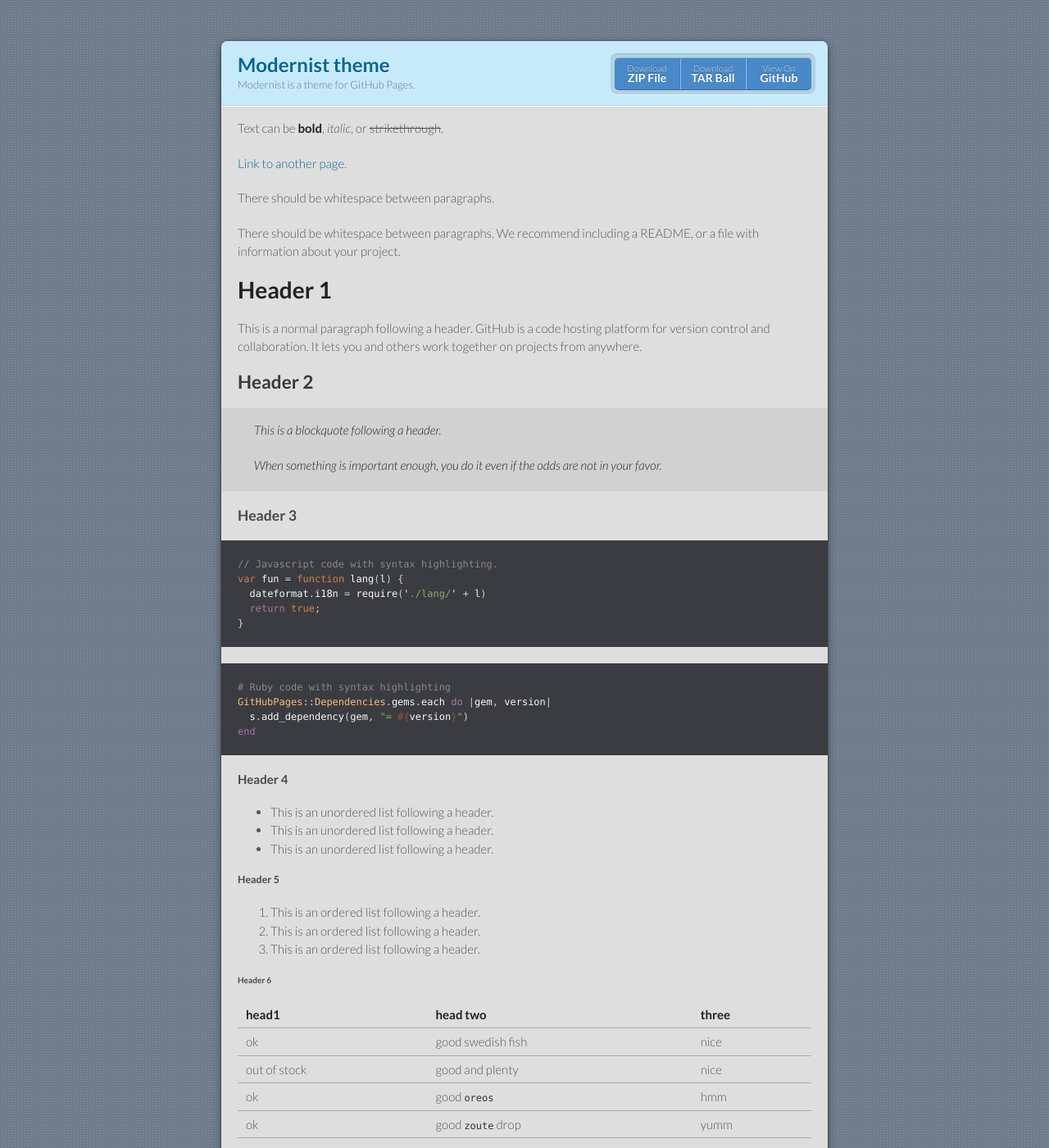
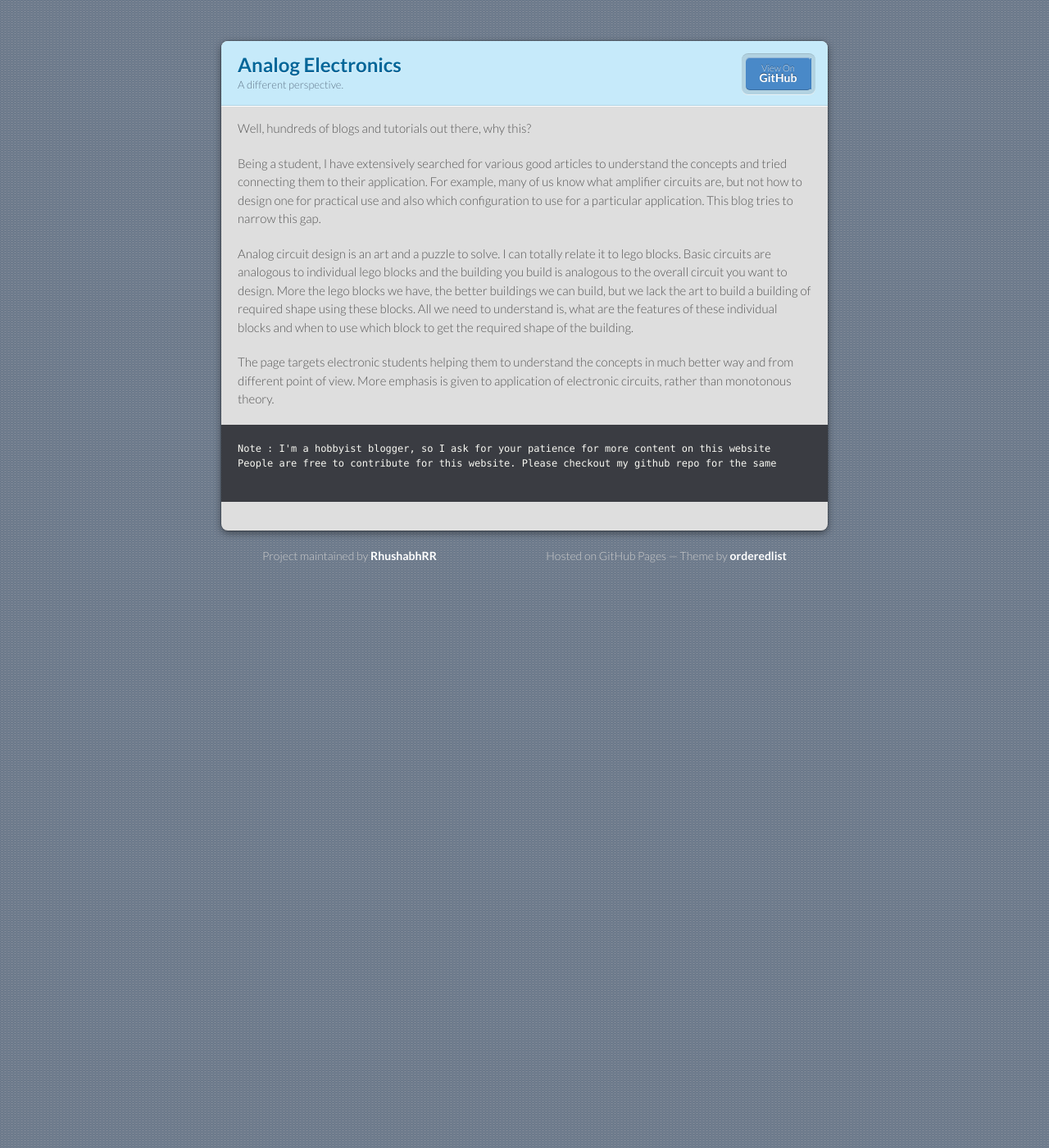
Before and after one commit to RhushabhRR/analog, a Jekyll site: the page built from index.md, in a window 1280 px wide and 1400 px high. Shown: the whole window at 82% size. Built offline with Jekyll 4.4.1, drawn with Linux system fonts in a browser that asks for light colours; some of the changed text lies outside the part shown.

Commit message:
main page: text added

````diff
--- a/_config.yml
+++ b/_config.yml
@@ -1,5 +1,5 @@
-title: Modernist theme
-description: Modernist is a theme for GitHub Pages.
-show_downloads: true
+title: Analog Electronics
+description: A different perspective.
+show_downloads: false
 google_analytics:
 theme: jekyll-theme-modernist
--- a/index.md
+++ b/index.md
@@ -2,122 +2,16 @@
 layout: default
 ---
 
-Text can be **bold**, _italic_, or ~~strikethrough~~.
+Well, hundreds of blogs and tutorials out there, why this?
 
-[Link to another page](./another-page.html).
+Being a student, I have extensively searched for various good articles to understand the concepts and tried connecting them to their application. For example, many of us know what amplifier circuits are, but not how to design one for practical use and also which configuration to use for a particular application. This blog tries to narrow this gap.
 
-There should be whitespace between paragraphs.
+Analog circuit design is an art and a puzzle to solve. I can totally relate it to lego blocks. Basic circuits are analogous to individual lego blocks and the building you build is analogous to the overall circuit you want to design. More the lego blocks we have, the better buildings we can build, but we lack the art to build a building of required shape using these blocks. All we need to understand is, what are the features of these individual blocks and when to use which block to get the required shape of the building.
 
-There should be whitespace between paragraphs. We recommend including a README, or a file with information about your project.
-
-# Header 1
-
-This is a normal paragraph following a header. GitHub is a code hosting platform for version control and collaboration. It lets you and others work together on projects from anywhere.
-
-## Header 2
-
-> This is a blockquote following a header.
->
-> When something is important enough, you do it even if the odds are not in your favor.
-
-### Header 3
-
-```js
-// Javascript code with syntax highlighting.
-var fun = function lang(l) {
-  dateformat.i18n = require('./lang/' + l)
-  return true;
-}
-```
-
-```ruby
-# Ruby code with syntax highlighting
-GitHubPages::Dependencies.gems.each do |gem, version|
-  s.add_dependency(gem, "= #{version}")
-end
-```
-
-#### Header 4
-
-*   This is an unordered list following a header.
-*   This is an unordered list following a header.
-*   This is an unordered list following a header.
-
-##### Header 5
-
-1.  This is an ordered list following a header.
-2.  This is an ordered list following a header.
-3.  This is an ordered list following a header.
-
-###### Header 6
-
-| head1        | head two          | three |
-|:-------------|:------------------|:------|
-| ok           | good swedish fish | nice  |
-| out of stock | good and plenty   | nice  |
-| ok           | good `oreos`      | hmm   |
-| ok           | good `zoute` drop | yumm  |
-
-### There's a horizontal rule below this.
-
-* * *
-
-### Here is an unordered list:
-
-*   Item foo
-*   Item bar
-*   Item baz
-*   Item zip
-
-### And an ordered list:
-
-1.  Item one
-1.  Item two
-1.  Item three
-1.  Item four
-
-### And a nested list:
-
-- level 1 item
-  - level 2 item
-  - level 2 item
-    - level 3 item
-    - level 3 item
-- level 1 item
-  - level 2 item
-  - level 2 item
-  - level 2 item
-- level 1 item
-  - level 2 item
-  - level 2 item
-- level 1 item
-
-### Small image
-
-![Octocat](https://github.githubassets.com/images/icons/emoji/octocat.png)
-
-### Large image
-
-![Branching](https://guides.github.com/activities/hello-world/branching.png)
-
-
-### Definition lists can be used with HTML syntax.
-
-<dl>
-<dt>Name</dt>
-<dd>Godzilla</dd>
-<dt>Born</dt>
-<dd>1952</dd>
-<dt>Birthplace</dt>
-<dd>Japan</dd>
-<dt>Color</dt>
-<dd>Green</dd>
-</dl>
+The page targets electronic students helping them to understand the concepts in much better way and from different point of view. More emphasis is given to application of electronic circuits, rather than monotonous theory.
 
 ```
-Long, single-line code blocks should not wrap. They should horizontally scroll if they are too long. This line should be long enough to demonstrate this.
-```
+Note : I'm a hobbyist blogger, so I ask for your patience for more content on this website
+People are free to contribute for this website. Please checkout my github repo for the same
 
 ```
-The final element.
-```
````
